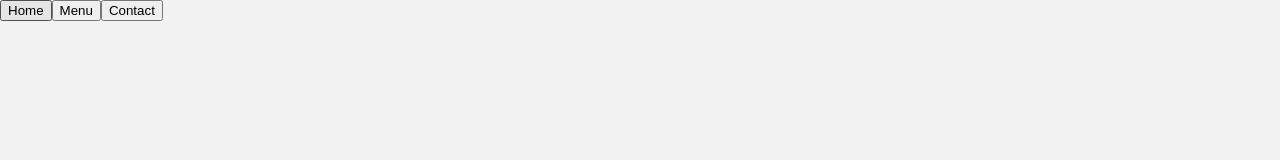
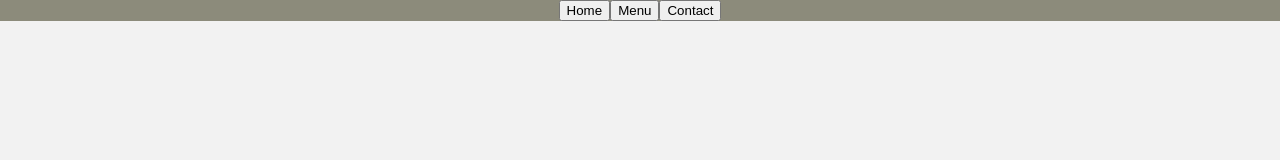
Before and after one commit to mohameddjebloun/restaurant-page, a website built with webpack: page dist/index.html in a window 1280 px wide. Built offline with nearby package versions, Linux system fonts and the light colour scheme.

Commit message:
Style the navbar

```diff
--- a/src/style.css
+++ b/src/style.css
@@ -18,3 +18,9 @@ html {
     width: 100vw;
     background-color: var(--lightGray);
 }
+#navbar {
+    display: flex;
+    justify-content: center;
+    background-color: var(--darkGray);
+    width: 100vw;
+}
```
